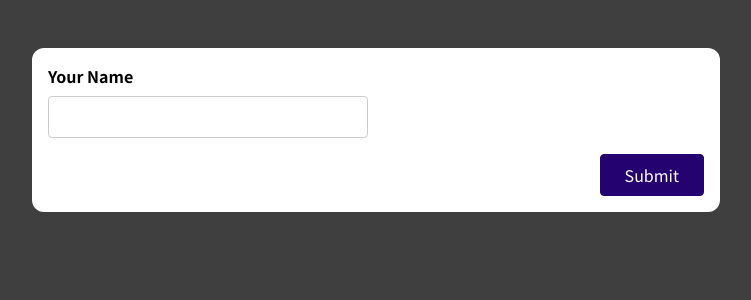
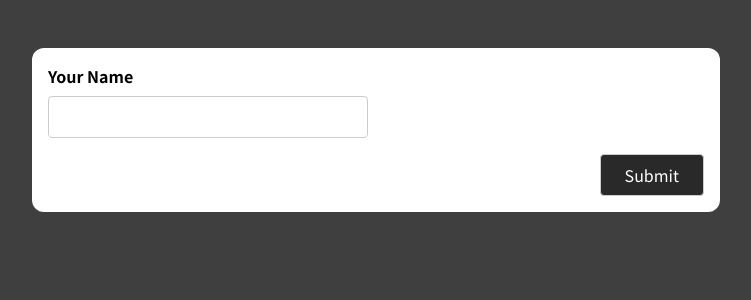
Before and after one commit to 1806397/React_form_input, a React (Create React App) app: page / in a window 1280 px wide. Shown: the top 300 px of the page, without its empty margins (264-1015 px from the left). Built offline with nearby package versions, Linux system fonts and the light colour scheme.

Commit message:
3rd commit:button disability implemented

```diff
--- a/src/components/SimpleInput.js
+++ b/src/components/SimpleInput.js
@@ -1,4 +1,4 @@
-import { useState } from "react";
+import { useEffect, useState } from "react";
 const SimpleInput = (props) => {
   const [enteredName, setEnteredName] = useState("");
   const [enteredNameIsTouched, setEnteredNameIsTouched] = useState(false);
@@ -7,6 +7,13 @@
   const enteredNameIsValid = enteredName.trim() !== "";
   const nameInputIsInvalid = !enteredNameIsValid && enteredNameIsTouched;
 
+  useEffect(() => {
+    if (enteredNameIsValid) {
+      setFormIsValid(true);
+    } else {
+      setFormIsValid(false);
+    }
+  }, [enteredNameIsValid]);
   const nameInputchangeHandler = (event) => {
     setEnteredName(event.target.value);
     // if (!enteredNameIsValid) {
@@ -47,7 +54,7 @@
         )}
       </div>
       <div className="form-actions">
-        <button>Submit</button>
+        <button disabled={!formIsValid}>Submit</button>
       </div>
     </form>
   );
--- a/src/index.css
+++ b/src/index.css
@@ -73,6 +73,14 @@
   cursor: pointer;
 }
 
+button:disabled,
+button:disabled:hover,
+button:disabled:active {
+  background-color: #292929;
+  border-color: #ccc;
+  cursor: not-allowed;
+}
+
 button:hover,
 button:active {
   background-color: #33059e;
```
